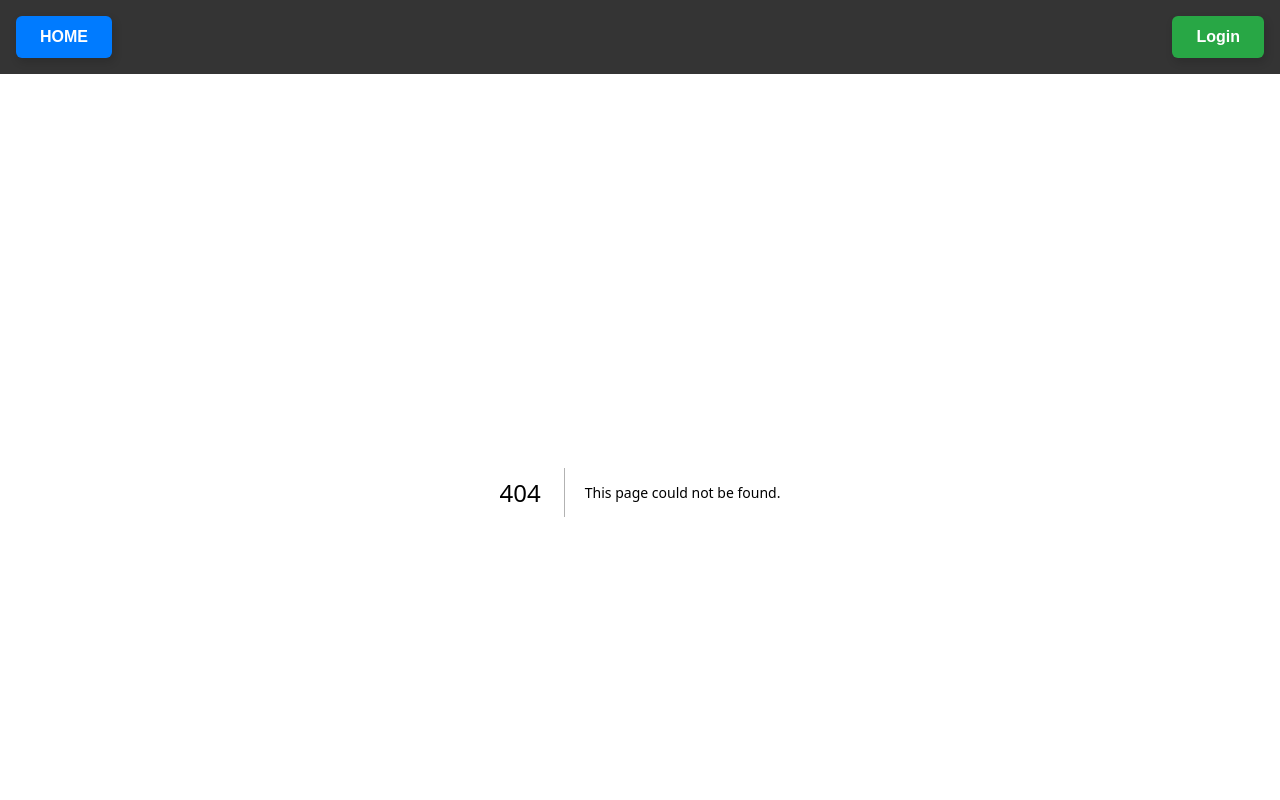
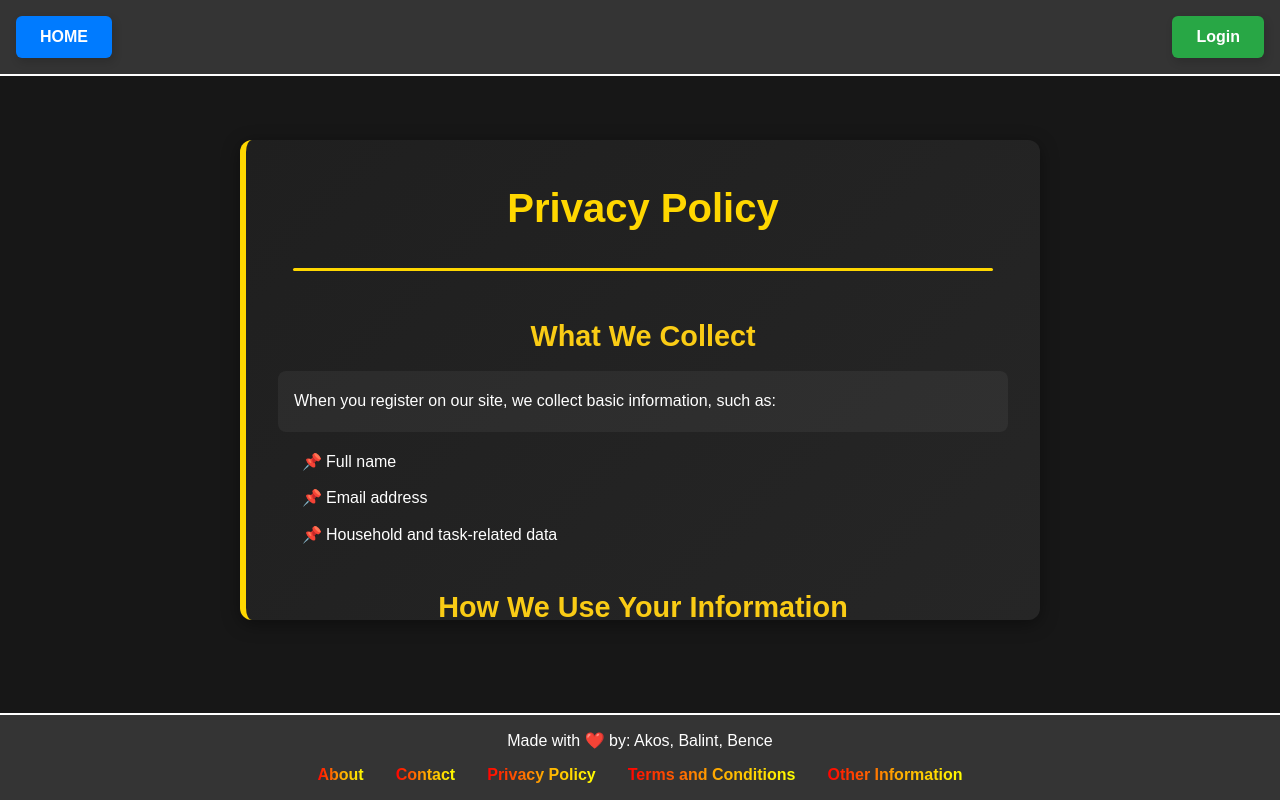
Before and after one commit to BenceV95/HousholdResponsibilitySharingApp, a Next.js app in the folder HouseholdResponsibilityApp_Frontend/: page /privacy-policy in a window 1280 px wide. Before the commit this address had no page. Shown: the top 800 px of the page. Built offline with nearby package versions, Linux system fonts and the light colour scheme.

Commit message:
Add: Privacy Policy page with structured sections, contact link and styled layout

```diff
--- /dev/null
+++ b/HouseholdResponsibilityApp_Frontend/app/privacy-policy/PrivacyPolicy.css
@@ -0,0 +1,108 @@
+.privacy-container {
+  background: linear-gradient(135deg, #1f1f1f, #262626);
+  color: #ffffff;
+  padding: 2rem;
+  max-width: 800px;
+  max-height: 60vh;
+  overflow-y: auto;
+  margin: 3rem auto 0rem auto;
+  border-left: 6px solid #ffd700;
+  border-radius: 12px;
+  box-shadow: 0 4px 18px rgba(0, 0, 0, 0.4);
+  line-height: 1.8;
+  animation: fadeIn 0.6s ease-in-out;
+  overflow-y: auto;
+  scrollbar-width: thin;
+}
+
+@keyframes fadeIn {
+  from {
+    opacity: 0;
+    transform: translateY(10px);
+  }
+  to {
+    opacity: 1;
+    transform: translateY(0);
+  }
+}
+
+.privacy-container h1 {
+  font-size: 2.5rem;
+  text-align: center;
+  margin-bottom: 1.5rem;
+  color: #ffd700;
+  position: relative;
+}
+
+.privacy-container h1::after {
+  content: "";
+  display: block;
+  width: 700px;
+  height: 3px;
+  background-color: #ffd700;
+  margin: 1.5rem auto 0 auto;
+  border-radius: 2px;
+}
+
+
+.privacy-container section {
+  margin-bottom: 2rem;
+}
+
+.privacy-container section:first-of-type {
+  margin-top: 2.5rem;
+}
+
+.privacy-container h2 {
+  font-size: 1.8rem;
+  margin-top: 2rem;
+  margin-bottom: 0.5rem;
+  color: #facc15;
+  text-align: center;
+}
+
+.privacy-container p {
+  background-color: rgba(255, 255, 255, 0.05);
+  padding: 1rem;
+  border-radius: 8px;
+  margin-bottom: 1rem;
+}
+
+.privacy-container ul {
+  padding-left: 1.5rem;
+  list-style: none;
+  margin-top: 0.5rem;
+}
+
+.privacy-container li {
+  margin-bottom: 0.5rem;
+  position: relative;
+  padding-left: 1.5rem;
+}
+
+.privacy-container li::before {
+  content: '📌';
+  position: absolute;
+  left: 0;
+}
+
+.contact-link {
+  color: #ffd700;
+  font-weight: bold;
+  text-decoration: underline;
+}
+
+.contact-link:hover {
+  color: #ffcc00;
+}
+
+.privacy-container::-webkit-scrollbar {
+  width: 8px;
+}
+.privacy-container::-webkit-scrollbar-thumb {
+  background-color: #555;
+  border-radius: 4px;
+}
+.privacy-container::-webkit-scrollbar-track {
+  background: #2a2a2a;
+}
--- /dev/null
+++ b/HouseholdResponsibilityApp_Frontend/app/privacy-policy/page.jsx
@@ -0,0 +1,61 @@
+import Link from 'next/link';
+import './PrivacyPolicy.css';
+
+export default function PrivacyPolicyPage() {
+  return (
+    <div className="privacy-container">
+      <h1>Privacy Policy</h1>
+
+      <section>
+        <h2>What We Collect</h2>
+        <p>When you register on our site, we collect basic information, such as:</p>
+        <ul>
+          <li>Full name</li>
+          <li>Email address</li>
+          <li>Household and task-related data</li>
+        </ul>
+      </section>
+
+      <section>
+        <h2>How We Use Your Information</h2>
+        <p>This is a learning project. The data you provide is only used to make the application functional. We do not sell or share any information, and all data may be deleted at any time.</p>
+      </section>
+
+      <section>
+        <h2>Cookies</h2>
+        <p>We use cookies to manage user sessions. Since this is a portfolio/learning project, no GDPR compliance is implemented.</p>
+      </section>
+
+      <section>
+        <h2>Your Rights</h2>
+        <p>You have the right to:</p>
+        <ul>
+          <li>Access your personal data</li>
+          <li>Request correction of inaccurate information</li>
+          <li>Delete your account and data at any time</li>
+        </ul>
+      </section>
+
+      <section>
+        <h2>Security</h2>
+        <p>Basic security measures are implemented, but we recommend not using real personal data.</p>
+      </section>
+
+      <section>
+        <h2>Changes to This Policy</h2>
+        <p>This policy may be updated in the future. The latest version will always be available on this page.</p>
+      </section>
+
+      <section>
+        <h2>Contact Us</h2>
+        <p>
+          If you have any questions about this policy or your data, please reach out via the{' '}
+          <Link href="/contact" className="contact-link">
+            Contact
+          </Link>{' '}
+          page.
+        </p>
+      </section>
+    </div>
+  );
+}
```
